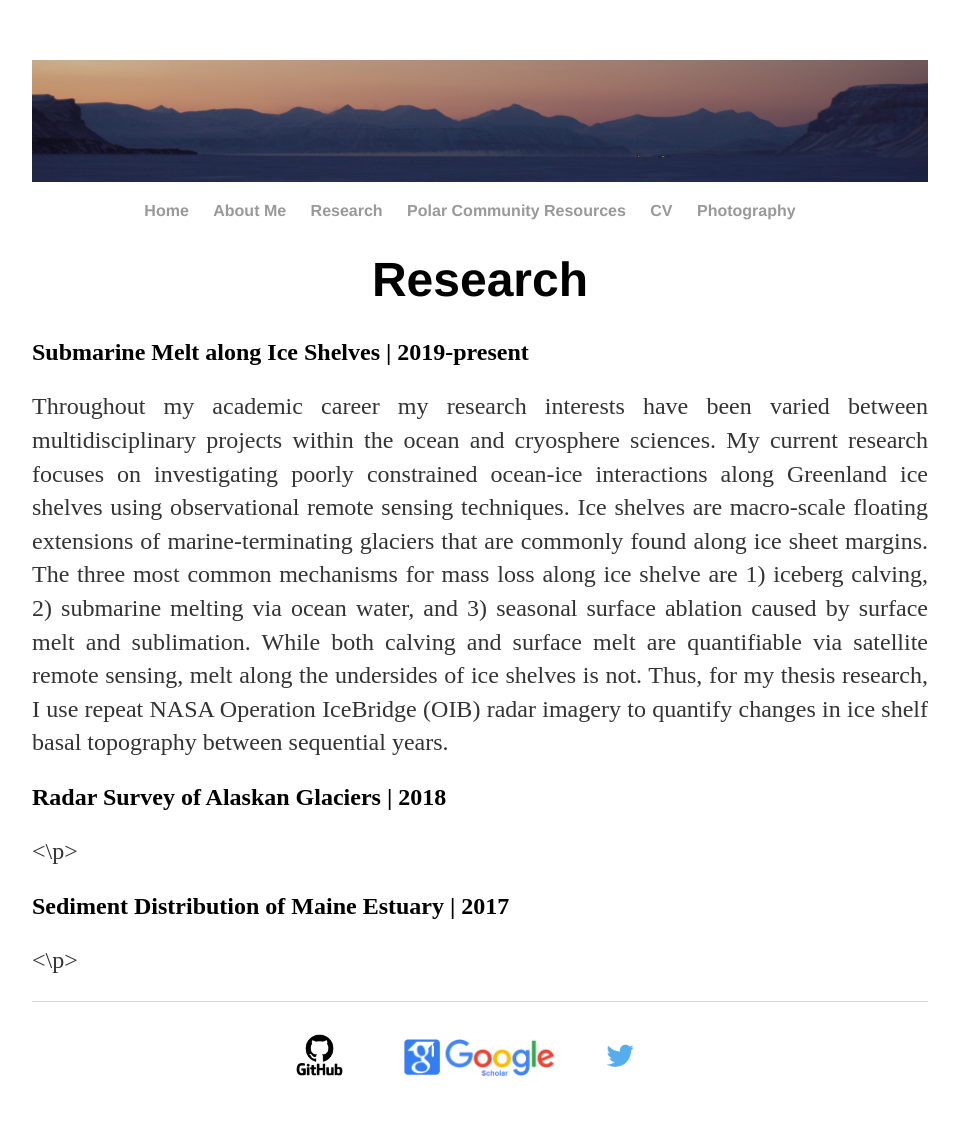
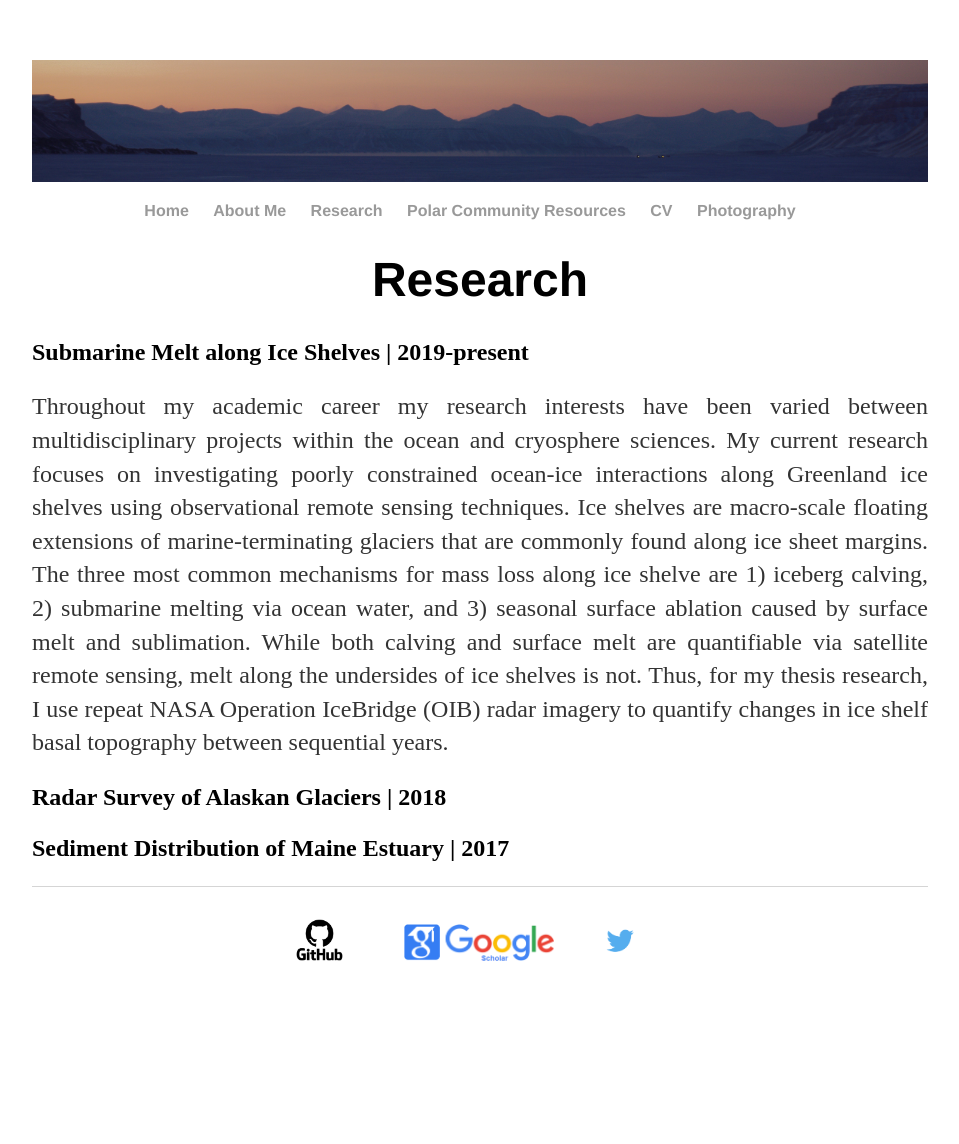
Before and after one commit to Cbarnett207/CBarnett207.github.io, a Jekyll site: the page built from research/index.html, in a window 1280 px wide. Shown: the whole page, without its empty margins (160-1119 px from the left). Built offline with Jekyll 4.4.1, drawn with Linux system fonts in a browser that asks for light colours; after the commit the page ends 1029 px from its top, so only the background shows below that.

Commit message:
fix backslash on two paragraphs
fix the backslash on 2 paragraphs

```diff
--- a/research/index.html
+++ b/research/index.html
@@ -16,8 +16,8 @@ title: Cody Barnett, M.S. | Research
 
             <div align="left"><h2>Radar Survey of Alaskan Glaciers | 2018</h2></div>
             <p align="justify">
-                <\p>
+                </p>
             <div align="left"><h2>Sediment Distribution of Maine Estuary | 2017</h2></div>
             <p align="justify">
-                <\p>
+                </p>
     </div><!-- /.blurb -->
```
